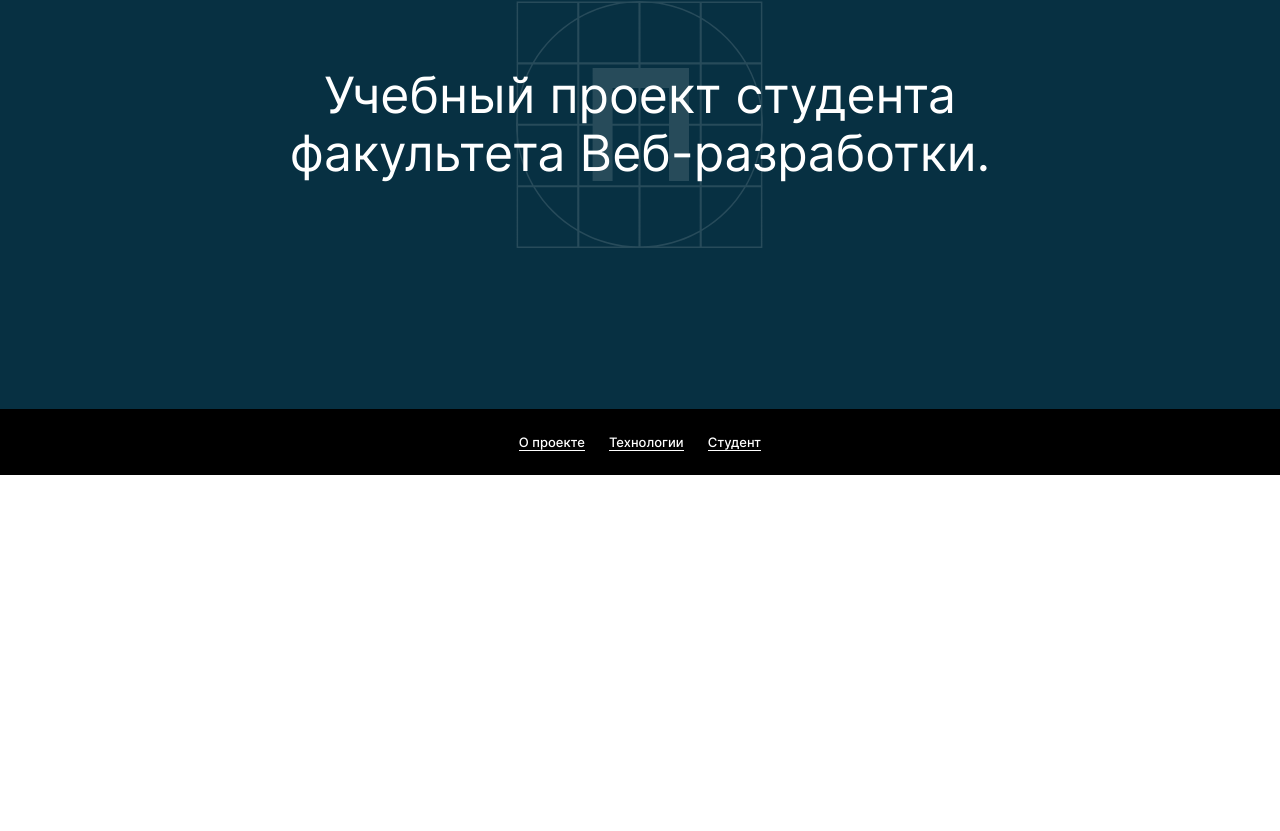
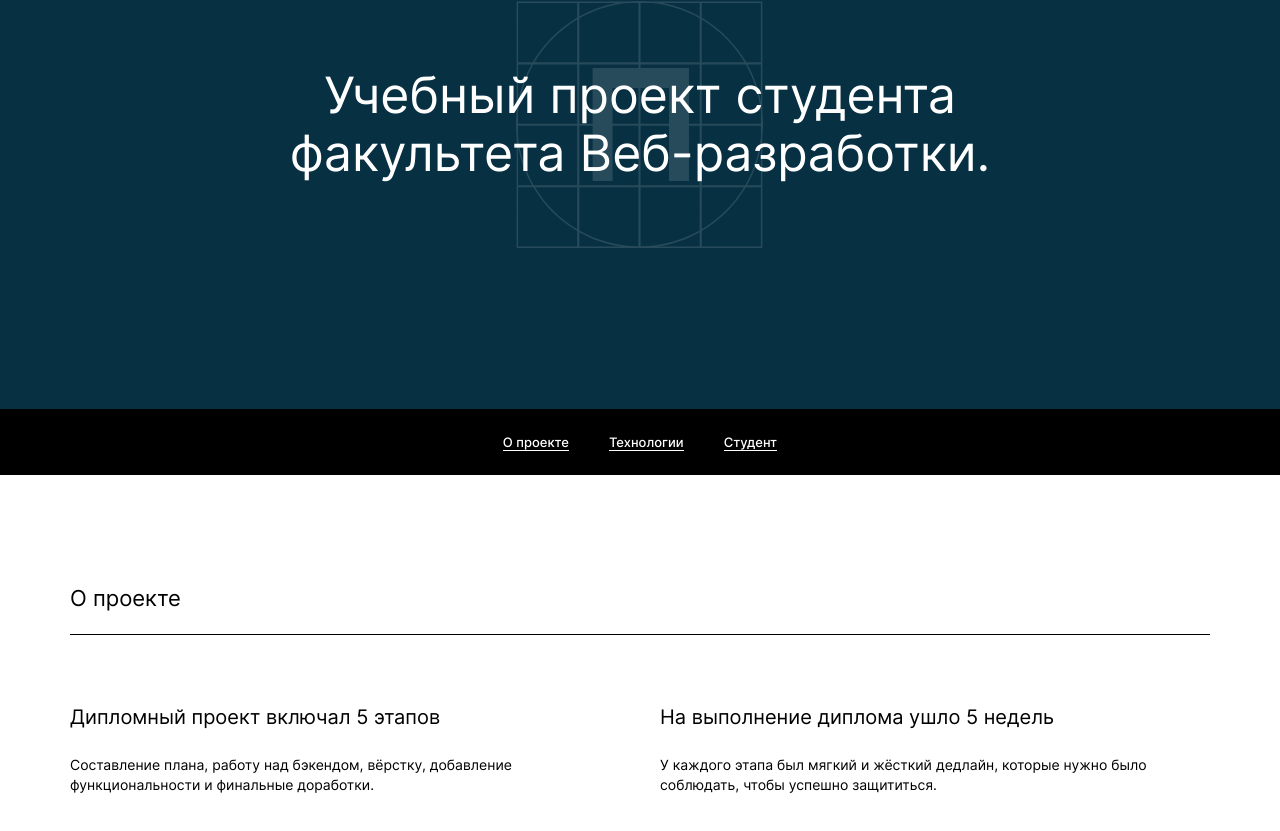
Before and after one commit to Tom-Pepper/movies-explorer-frontend, a React (Create React App) app: page / in a window 1280 px wide. Shown: the part 235-1066 px from the top of the page. Before the commit the page ends 800 px from the top, so only its background shows below. Built offline with nearby package versions, Linux system fonts and the light colour scheme.

Commit message:
dev: разработка 'О проекте'. Адаптив

```diff
--- a/public/index.html
+++ b/public/index.html
@@ -4,12 +4,7 @@
     <meta charset="utf-8" />
     <link rel="icon" href="%PUBLIC_URL%/favicon.ico" />
     <meta name="viewport" content="width=device-width, initial-scale=1" />
-    <meta name="theme-color" content="#000000" />
-    <meta
-      name="description"
-      content="Web site created using create-react-app"
-    />
-    <link rel="apple-touch-icon" href="%PUBLIC_URL%/logo192.png" />
+
     <link rel="manifest" href="%PUBLIC_URL%/manifest.json" />
     <title>Movie Explorer</title>
   </head>
--- a/src/components/App/App.css
+++ b/src/components/App/App.css
@@ -4,6 +4,7 @@
   min-width: 320px;
   max-width: 1290px;
   color: #ffffff;
+  background-color: #ffffff;
 
   font-family: 'Inter', 'Arial', sans-serif;
   -moz-osx-font-smoothing: grayscale;
@@ -13,7 +14,3 @@
   -moz-text-size-adjust: 100%;
   text-rendering: optimizeLegibility;
 }
-
-#root {
-  background-color: #073042;
-}
--- a/src/components/Header/Header.css
+++ b/src/components/Header/Header.css
@@ -4,6 +4,7 @@
   min-width: 320px;
   min-height: 74px;
   background-color: #073042;
+  box-sizing: border-box;
 
   display: flex;
   justify-content: space-between;
@@ -24,19 +25,23 @@
 
 .header__register {
   background-color: transparent;
-  outline: none;
   cursor: pointer;
   border: none;
+  outline: none;
 
   color: #ffffff;
   font-weight: 500;
   font-size: 10px;
   line-height: 16px;
-  padding: 0 14px 0 0;
+  margin: 0 14px 0 0;
 
-  margin: 0;
+  padding: 0;
   align-self: center;
   transition: opacity 0.1s ease-in-out 0.1s;
+}
+
+.header__register:focus {
+  box-shadow: 0 0 0 1px lightblue;
 }
 
 .header__button {
@@ -48,7 +53,6 @@
 
   background-color: #2BE080;
   color: #000000;
-  outline: none;
   font-weight: 500;
   font-size: 10px;
   line-height: 16px;
@@ -59,6 +63,7 @@
 
 .header__button:hover {
   opacity: 0.7;
+  box-shadow: 0 0 0 1px lightblue;
 }
 
 .header__register:hover {
--- /dev/null
+++ b/src/components/Main/AboutProject/AboutProject.css
@@ -0,0 +1,83 @@
+.about-project {
+  background-color: #ffffff;
+  color: #000000;
+  min-width: 320px;
+  min-height: 641px;
+  box-sizing: border-box;
+  padding: 0 14px;
+}
+
+.about-project__content {
+  margin: 0;
+  list-style: none;
+  padding: 0;
+  display: grid;
+  grid-template-columns: repeat(1, 1fr);
+}
+
+.about-project__subtitle {
+  margin: 0;
+  font-weight: 400;
+  font-size: 18px;
+  line-height: 21px;
+  padding: 60px 0 16px;
+}
+
+.about-project__item-text {
+  font-weight: 400;
+  font-size: 11px;
+  line-height: 16px;
+  margin: 0;
+  padding: 0;
+}
+
+@media screen and (min-width: 420px) {
+  .about-project__content {
+    grid-template-columns: repeat(2, 1fr);
+    grid-gap: 10px;
+  }
+
+  .about-project {
+    padding: 0 20px;
+  }
+}
+
+@media screen and (min-width: 717px) {
+  .about-project {
+    padding: 0 50px;
+  }
+
+  .about-project__content {
+    grid-gap: 30px;
+  }
+
+  .about-project__subtitle {
+    font-size: 20px;
+    line-height: 24px;
+    padding: 70px 0 22px;
+  }
+
+  .about-project__item-text {
+    font-size: 12px;
+    line-height: 18px;
+  }
+}
+
+@media screen and (min-width: 1000px) {
+  .about-project {
+    padding: 0 70px;
+  }
+
+  .about-project__subtitle {
+    padding-bottom: 26px;
+  }
+
+  .about-project__content {
+    grid-gap: 40px;
+  }
+
+  .about-project__item-text {
+    font-size: 14px;
+    line-height: 20px;
+  }
+}
--- /dev/null
+++ b/src/components/Main/AboutProject/AboutProject.js
@@ -0,0 +1,26 @@
+import React from 'react';
+
+import './AboutProject.css';
+import PortfolioTitle from "../../PortfolioTitle/PortfolioTitle";
+
+function AboutProject() {
+  return(
+    <section className="about-project" id="about-project">
+      <PortfolioTitle title="О проекте" />
+      <ul className="about-project__content">
+        <li className="about-project__content-item">
+          <h3 className="about-project__subtitle">Дипломный проект включал 5 этапов</h3>
+          <p className="about-project__item-text">Составление плана, работу над бэкендом, вёрстку,
+            добавление функциональности и финальные доработки.</p>
+        </li>
+        <li className="about-project__content-item">
+          <h3 className="about-project__subtitle">На выполнение диплома ушло 5 недель</h3>
+          <p className="about-project__item-text">У каждого этапа был мягкий и жёсткий дедлайн, которые нужно
+            было соблюдать, чтобы успешно защититься.</p>
+        </li>
+      </ul>
+    </section>
+  );
+}
+
+export default AboutProject;
--- a/src/components/Main/Main.css
+++ b/src/components/Main/Main.css
@@ -0,0 +1,3 @@
+.content {
+  box-sizing: border-box;
+}
--- a/src/components/Main/Main.js
+++ b/src/components/Main/Main.js
@@ -1,14 +1,18 @@
 import React from 'react';
+
+import './Main.css';
 
 import Promo from "./Promo/Promo";
 import NavTab from "./NavTab/NavTab";
+import AboutProject from "./AboutProject/AboutProject";
 
 function Main() {
   return(
-    <>
+    <main className="content">
       <Promo />
       <NavTab />
-    </>
+      <AboutProject />
+    </main>
   );
 }
 
--- a/src/components/Main/NavTab/NavTab.css
+++ b/src/components/Main/NavTab/NavTab.css
@@ -3,6 +3,7 @@
   flex-direction: row;
   align-items: center;
   justify-content: center;
+  box-sizing: border-box;
 
   margin: 0;
   padding: 0 14px;
@@ -45,5 +46,6 @@
 @media screen and (min-width: 426px) {
   .nav-tab__list-item {
     font-size: 13px;
+    margin-right: 40px;
   }
 }
--- a/src/components/Main/Promo/Promo.css
+++ b/src/components/Main/Promo/Promo.css
@@ -6,6 +6,7 @@
   background-color: #073042;
   min-height: 570px;
   min-width: 320px;
+  box-sizing: border-box;
 
   background-image: url('/src/images/promo-logo.svg');
   background-repeat: no-repeat;
--- /dev/null
+++ b/src/components/PortfolioTitle/PortfolioTitle.css
@@ -0,0 +1,24 @@
+.portfolio-title {
+  color: #000000;
+  font-size: 18px;
+  line-height: 22px;
+  font-weight: 400;
+
+  padding: 70px 0 28px;
+  margin: 0;
+  border-bottom: 1px solid #000000;
+}
+
+@media screen and (min-width: 717px) {
+  .portfolio-title {
+    padding: 90px 0 23px;
+    font-size: 22px;
+    line-height: 26px;
+  }
+}
+
+@media screen and (min-width: 1000px) {
+  .portfolio-title {
+    padding-top: 110px;
+  }
+}
--- /dev/null
+++ b/src/components/PortfolioTitle/PortfolioTitle.js
@@ -0,0 +1,11 @@
+import React from 'react';
+
+import './PortfolioTitle.css';
+
+function PortfolioTitle({ title }) {
+  return(
+    <h2 className="portfolio-title">{title}</h2>
+  );
+}
+
+export default PortfolioTitle;
```
